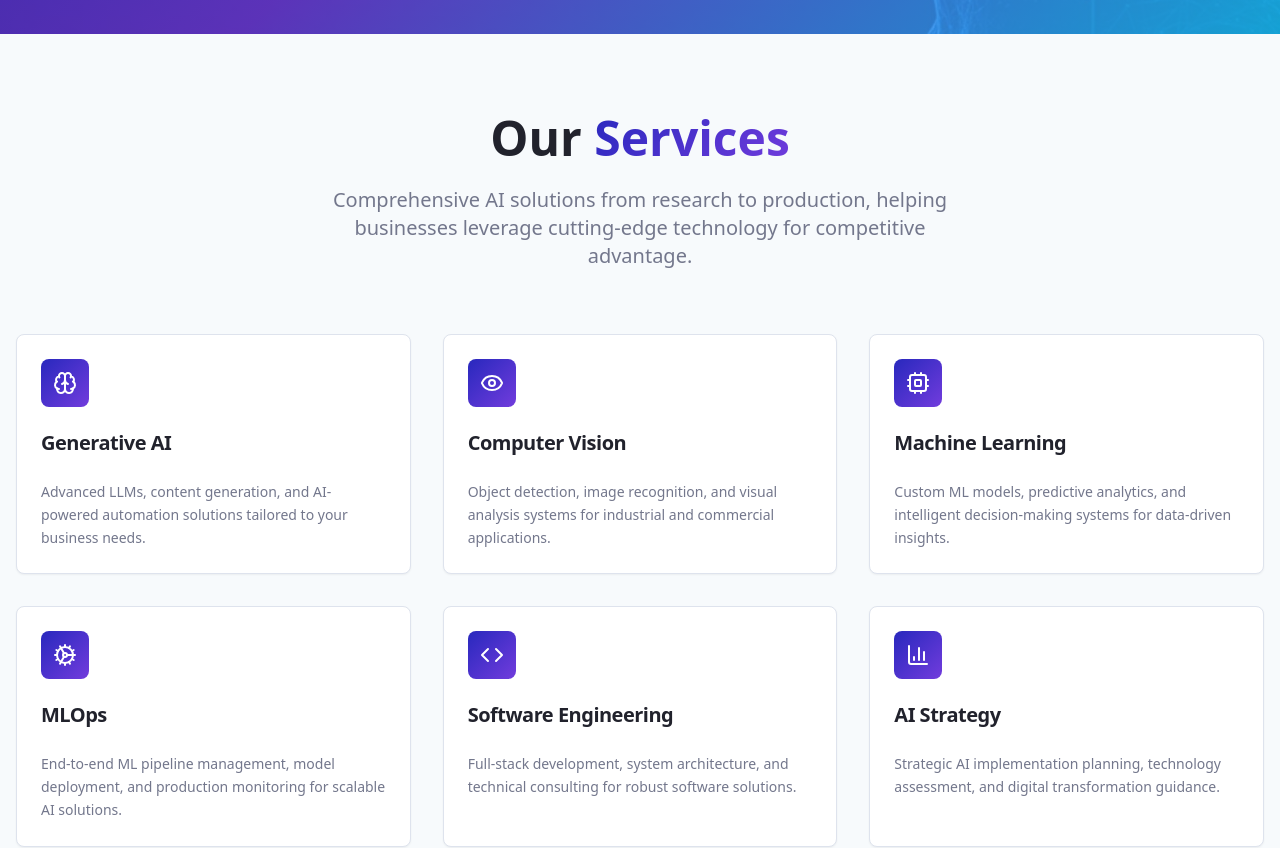
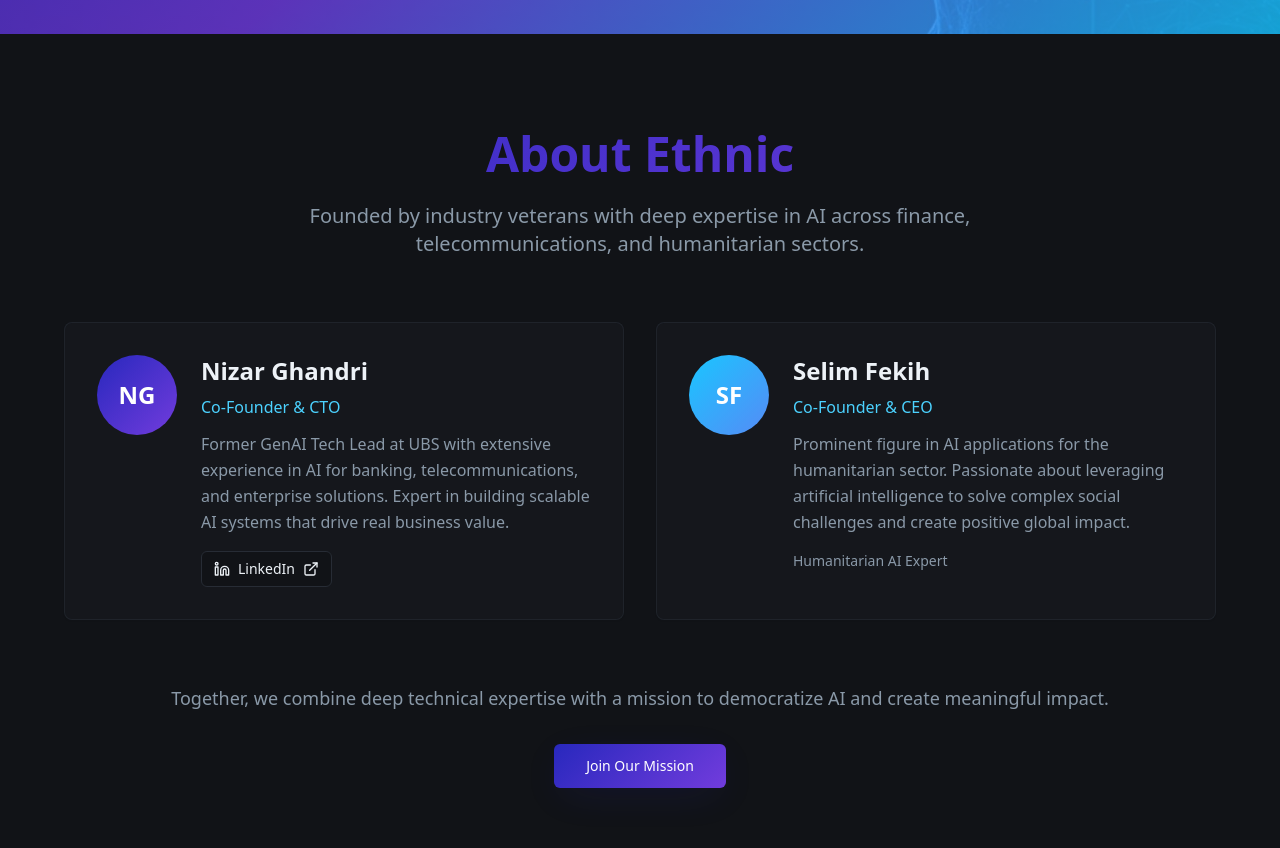
Before and after one commit to ethinc/ethinc-website, a React (Vite) app: page / in a window 1280 px wide. Shown: the part 766-1614 px from the top of the page. Built offline with nearby package versions, Linux system fonts and the light colour scheme.

Commit message:
Update theme and add co-founder info
Update the theme to be darker and add an About section detailing the co-founders, Nizar Ghandri and Selim Fekih, including Nizar's LinkedIn profile.

```diff
--- /dev/null
+++ b/src/components/About.tsx
@@ -0,0 +1,88 @@
+import { Button } from "@/components/ui/button";
+import { Card, CardContent } from "@/components/ui/card";
+import { Linkedin, ExternalLink } from "lucide-react";
+
+const About = () => {
+  return (
+    <section className="py-24 bg-background">
+      <div className="container mx-auto px-4">
+        <div className="text-center mb-16">
+          <h2 className="text-4xl md:text-5xl font-bold mb-6 bg-gradient-primary bg-clip-text text-transparent">
+            About Ethnic
+          </h2>
+          <p className="text-xl text-muted-foreground max-w-3xl mx-auto">
+            Founded by industry veterans with deep expertise in AI across finance, telecommunications, and humanitarian sectors.
+          </p>
+        </div>
+
+        <div className="grid grid-cols-1 lg:grid-cols-2 gap-8 max-w-6xl mx-auto">
+          {/* Nizar Ghandri */}
+          <Card className="p-8 bg-card/50 border-border/50 backdrop-blur-sm">
+            <CardContent className="p-0">
+              <div className="flex items-start gap-6">
+                <div className="w-20 h-20 bg-gradient-primary rounded-full flex items-center justify-center text-2xl font-bold text-white">
+                  NG
+                </div>
+                <div className="flex-1">
+                  <h3 className="text-2xl font-bold mb-2">Nizar Ghandri</h3>
+                  <p className="text-accent font-medium mb-3">Co-Founder & CTO</p>
+                  <p className="text-muted-foreground mb-4 leading-relaxed">
+                    Former GenAI Tech Lead at UBS with extensive experience in AI for banking,
+                    telecommunications, and enterprise solutions. Expert in building scalable AI
+                    systems that drive real business value.
+                  </p>
+                  <Button variant="outline" size="sm" asChild>
+                    <a
+                      href="https://linkedin.com/in/nizar-ghandri"
+                      target="_blank"
+                      rel="noopener noreferrer"
+                      className="flex items-center gap-2"
+                    >
+                      <Linkedin className="w-4 h-4" />
+                      LinkedIn
+                      <ExternalLink className="w-3 h-3" />
+                    </a>
+                  </Button>
+                </div>
+              </div>
+            </CardContent>
+          </Card>
+
+          {/* Selim Fekih */}
+          <Card className="p-8 bg-card/50 border-border/50 backdrop-blur-sm">
+            <CardContent className="p-0">
+              <div className="flex items-start gap-6">
+                <div className="w-20 h-20 bg-gradient-accent rounded-full flex items-center justify-center text-2xl font-bold text-white">
+                  SF
+                </div>
+                <div className="flex-1">
+                  <h3 className="text-2xl font-bold mb-2">Selim Fekih</h3>
+                  <p className="text-accent font-medium mb-3">Co-Founder & CEO</p>
+                  <p className="text-muted-foreground mb-4 leading-relaxed">
+                    Prominent figure in AI applications for the humanitarian sector.
+                    Passionate about leveraging artificial intelligence to solve complex
+                    social challenges and create positive global impact.
+                  </p>
+                  <div className="flex items-center gap-2 text-muted-foreground">
+                    <span className="text-sm">Humanitarian AI Expert</span>
+                  </div>
+                </div>
+              </div>
+            </CardContent>
+          </Card>
+        </div>
+
+        <div className="text-center mt-16">
+          <p className="text-lg text-muted-foreground mb-8">
+            Together, we combine deep technical expertise with a mission to democratize AI and create meaningful impact.
+          </p>
+          <Button size="lg" className="bg-gradient-primary hover:opacity-90">
+            Join Our Mission
+          </Button>
+        </div>
+      </div>
+    </section>
+  );
+};
+
+export default About;
--- a/src/index.css
+++ b/src/index.css
@@ -8,33 +8,33 @@ All colors MUST be HSL.
 
 @layer base {
   :root {
-    --background: 210 50% 98%;
-    --foreground: 230 15% 15%;
+    --background: 220 15% 8%;
+    --foreground: 210 40% 95%;
 
-    --card: 0 0% 100%;
-    --card-foreground: 230 15% 15%;
+    --card: 220 15% 12%;
+    --card-foreground: 210 40% 95%;
 
-    --popover: 0 0% 100%;
-    --popover-foreground: 230 15% 15%;
+    --popover: 220 15% 12%;
+    --popover-foreground: 210 40% 95%;
 
-    --primary: 240 65% 45%;
+    --primary: 240 65% 55%;
     --primary-foreground: 0 0% 100%;
 
-    --secondary: 220 30% 95%;
-    --secondary-foreground: 230 15% 15%;
+    --secondary: 220 15% 18%;
+    --secondary-foreground: 210 40% 95%;
 
-    --muted: 220 30% 96%;
-    --muted-foreground: 230 10% 50%;
+    --muted: 220 15% 15%;
+    --muted-foreground: 210 15% 60%;
 
-    --accent: 195 100% 55%;
+    --accent: 195 100% 65%;
     --accent-foreground: 0 0% 100%;
 
     --destructive: 0 84.2% 60.2%;
     --destructive-foreground: 0 0% 98%;
 
-    --border: 220 30% 90%;
-    --input: 220 30% 90%;
-    --ring: 240 65% 45%;
+    --border: 220 15% 20%;
+    --input: 220 15% 18%;
+    --ring: 240 65% 55%;
 
     /* Custom design tokens */
     --gradient-primary: linear-gradient(135deg, hsl(240, 65%, 45%), hsl(260, 70%, 55%));
--- a/src/pages/Index.tsx
+++ b/src/pages/Index.tsx
@@ -1,5 +1,6 @@
 import Navigation from "@/components/Navigation";
 import Hero from "@/components/Hero";
+import About from "@/components/About";
 import Services from "@/components/Services";
 import Products from "@/components/Products";
 import Footer from "@/components/Footer";
@@ -9,6 +10,7 @@ const Index = () => {
     <div className="min-h-screen">
       <Navigation />
       <Hero />
+      <About />
       <Services />
       <Products />
       <Footer />
```
